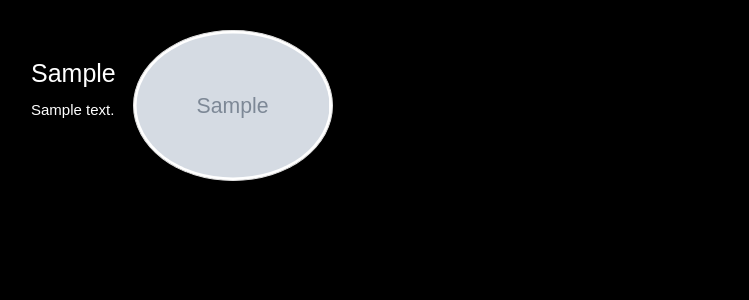
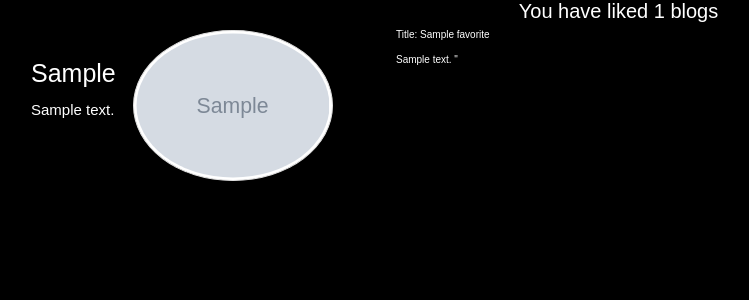
Before and after one commit to Burence1/MusNetic, a Flask app: template app/templates/profile/profile.html in a window 1280 px wide. Shown: the part 88-388 px from the top of the page, without its empty margins (69-818 px from the left). Run offline with Flask 2, Linux system fonts and the light colour scheme; tables that the repository leaves empty hold one stand-in row (values such as "Sample post"); the template is opened without the code that fills it: values that come from a table or form of the project are taken from there, most other values are stand-ins (such as "Sample title", 1, 10 or a date in 2020); grey boxes marked "Sample" are stand-in pictures; some libraries are stand-ins or nearby versions.

Commit message:
Add display favorites

```diff
--- a/app/static/css/styles.css
+++ b/app/static/css/styles.css
@@ -72,7 +72,7 @@ body {
 
 @keyframes empasis {
     0% {
-        background-color: rgb(245, 82, 7, 0.8);
+        background-color: black;
         left: 0px;
         top: 0px;
     }
@@ -82,7 +82,7 @@ body {
         top: 0px;
     }
     100% {
-        background-color: rgb(245, 82, 7, 0.8);
+        background-color: black;
         left: 0px;
         top: 0px;
     }
--- a/app/templates/profile/profile.html
+++ b/app/templates/profile/profile.html
@@ -1,19 +1,13 @@
-{% extends 'base.html' %}
-
-{% block content %}
+{% extends 'base.html' %} {% block content %}
 <div class="container">
     <div class="row">
         <div class="col-md-4 mt-5">
             <!-- Displaying profile photo -->
             {% if user.profile_pic_path %}
-            <img src="{{url_for('static',filename=user.profile_pic_path)}}" alt="profile" class="img-thumbnail"
-                style="border-radius: 50%;" height="200px" width="200px">
-            {% else %}
+            <img src="{{url_for('static',filename=user.profile_pic_path)}}" alt="profile" class="img-thumbnail" style="border-radius: 50%;" height="200px" width="200px"> {% else %}
             <p>No profile picture</p>
-            {% endif %}
-            {% if user == current_user %}
-            <form action="{{url_for('main.update_pic',uname=user.username)}}" method="post" class="mt-3"
-                enctype="multipart/form-data">
+            {% endif %} {% if user == current_user %}
+            <form action="{{url_for('main.update_pic',uname=user.username)}}" method="post" class="mt-3" enctype="multipart/form-data">
                 <input type="file" name="photo" class="form-control" required style="border: none;">
                 <input type="submit" value="Update Image" class="profBtn">
             </form>
@@ -28,11 +22,23 @@
             <h4 class="mt-4">{{user.bio}}</h4>
             {% else %}
             <h4 class="mt-4">{{user.username | capitalize}} has no bio.</h4>
-            {% endif %}
-            {% if user == current_user %}
-            <a class="mt-4" href="{{url_for('main.update_profile',uname=user.username)}}" class="profBtn">Edit profile</a>
-            {% endif %}
+            {% endif %} {% if user == current_user %}
+            <a class="mt-4" href="{{url_for('main.update_profile',uname=user.username)}}" class="profBtn">Edit profile</a> {% endif %}
         </div>
+    </div>
+
+    <div class="col-md-5" id="profilePitch">
+        {% if current_user %}
+        <h2 class="text-center"> You have liked {{user.favorite.count()}} blogs </h2>
+        {% for fav in favorite%}
+        <div class="blogs">
+            <p>Title: {{fav.title}}</p>
+            <p class="blog"> {{fav.preview}} "</p>
+            </p>
+
+        </div>
+        <br> {%endfor%} {%endif%}
+
     </div>
 </div>
 {% endblock %}
```
Also changed, not shown: app/main/views.py (+7 -1 lines).
